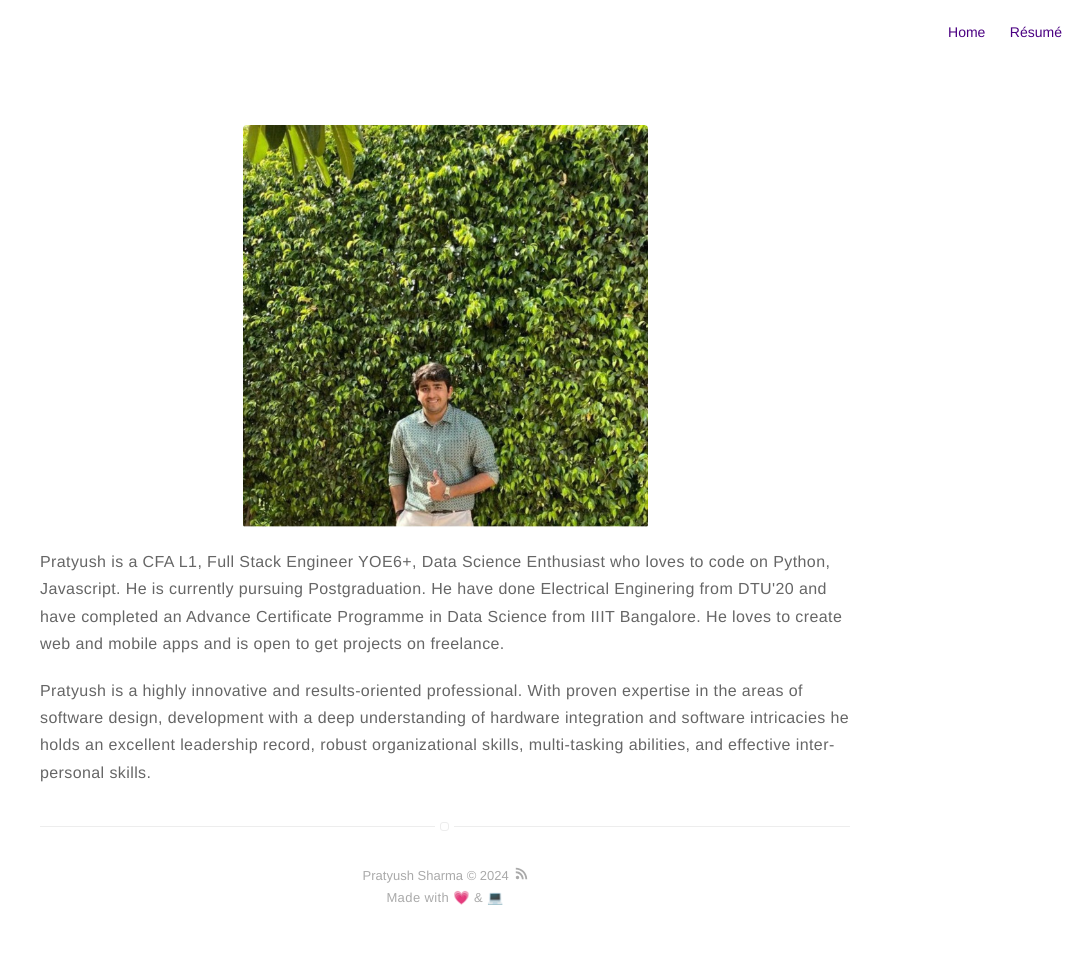
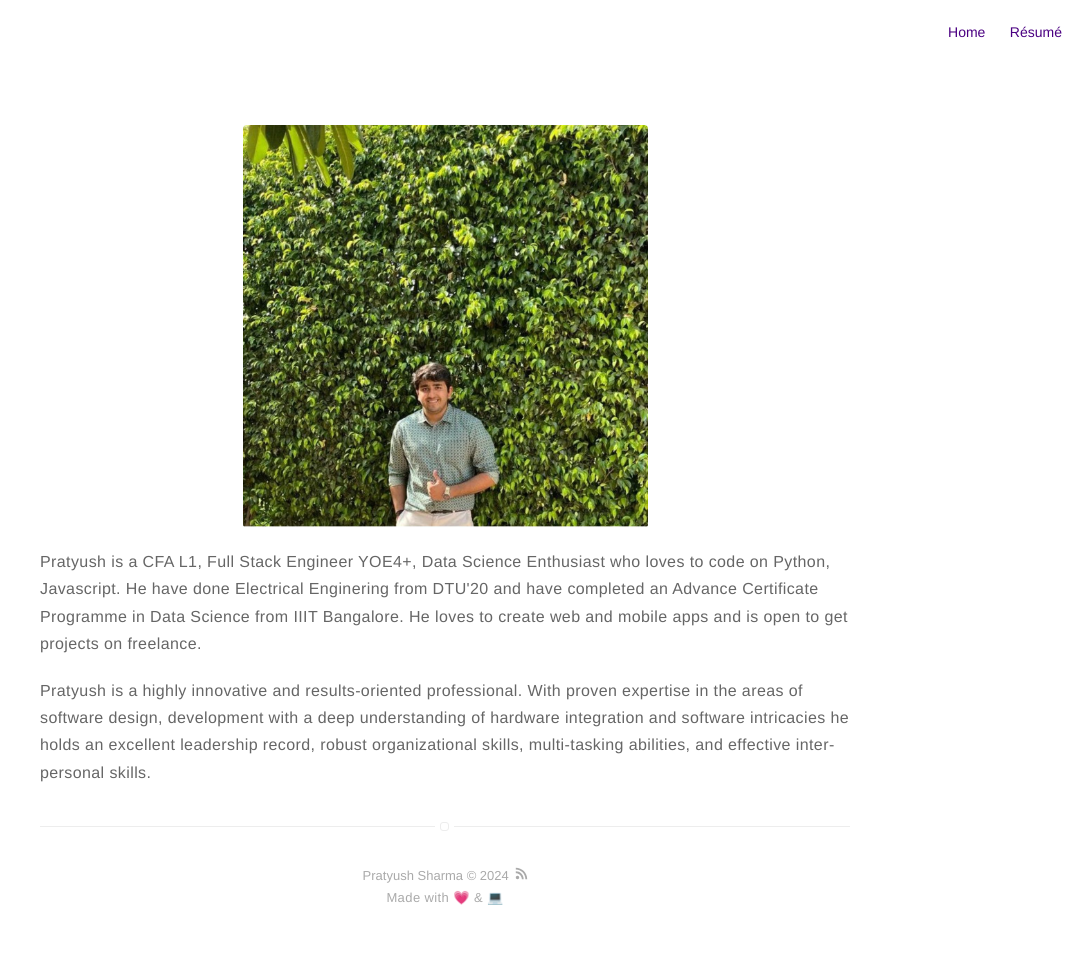
Before and after one commit to Pratyuxh/Pratyuxh.github.io, a Jekyll site: the page built from about.md, in a window 1280 px wide. Shown: the whole page, without its empty margins (195-1280 px from the left). Built offline with Jekyll 4.4.1, drawn with Linux system fonts in a browser that asks for light colours.

Commit message:
Updated Bio

```diff
--- a/about.md
+++ b/about.md
@@ -5,7 +5,7 @@ layout: page
 ![Profile Image]({% if site.external-image %}{{ site.picture }}{% else %}{{ site.url }}/{{ site.picture }}{% endif %})
 
 <p>
-Pratyush is a CFA L1, Full Stack Engineer YOE6+, Data Science Enthusiast who loves to code on Python, Javascript. He is currently pursuing Postgraduation. He have done Electrical Enginering from DTU'20 and have completed an Advance Certificate Programme in Data Science from IIIT Bangalore. He loves to create web and mobile apps and is open to get projects on freelance.
+Pratyush is a CFA L1, Full Stack Engineer YOE4+, Data Science Enthusiast who loves to code on Python, Javascript. He have done Electrical Enginering from DTU'20 and have completed an Advance Certificate Programme in Data Science from IIIT Bangalore. He loves to create web and mobile apps and is open to get projects on freelance.
 </p>
 
 <p>
```
